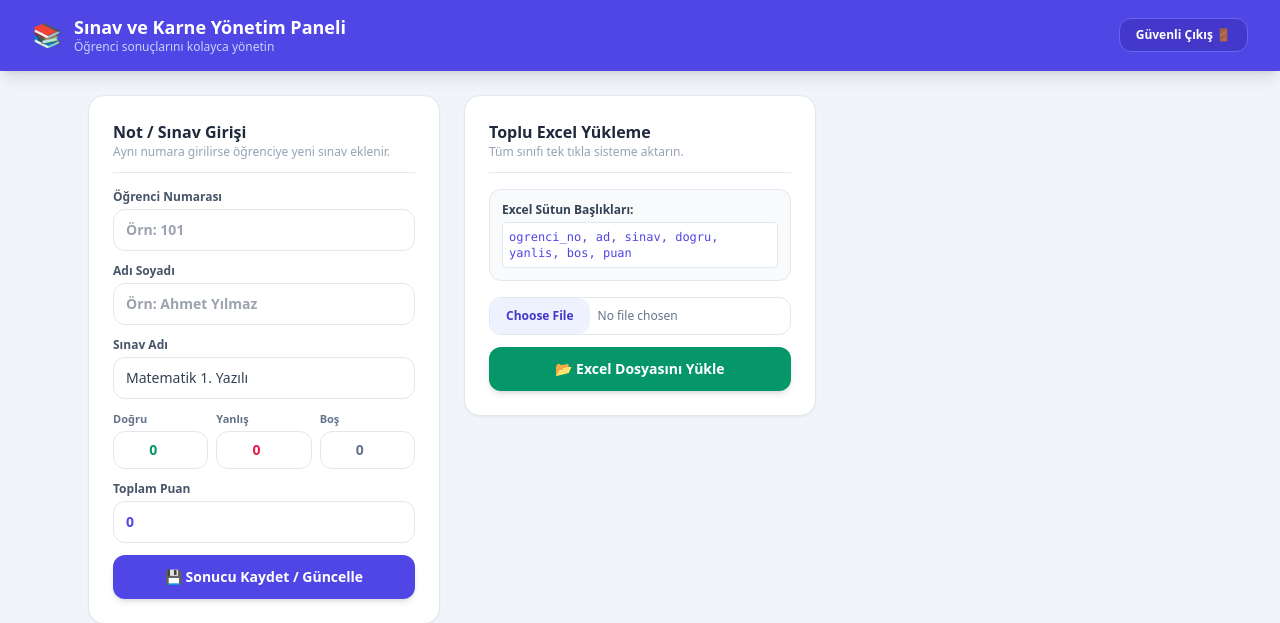
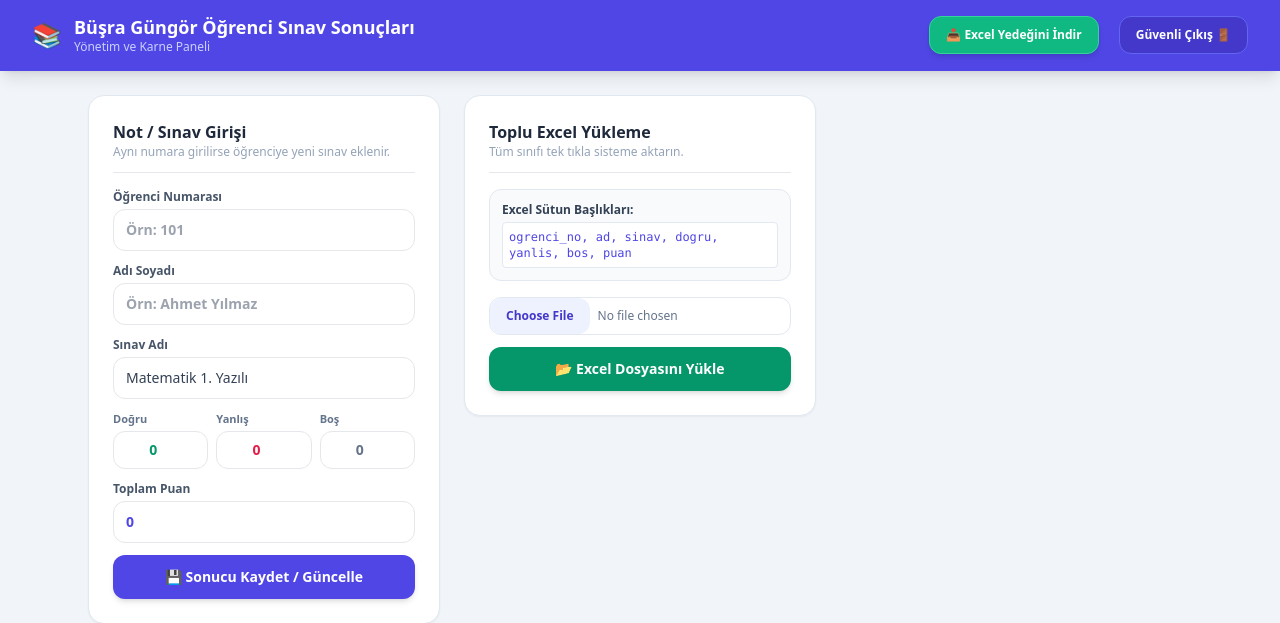
Before and after one commit to busrakaradeniz13/sinav-sistemi, a Flask app: page /admin in a window 1280 px wide. Shown: the top 623 px of the page. Run offline with Flask 3, Linux system fonts and the light colour scheme; the visitor is signed in with stand-in values (Sample User, id 1); some libraries are stand-ins or nearby versions.

Commit message:
Update admin.html

```diff
--- a/templates/admin.html
+++ b/templates/admin.html
@@ -44,17 +44,23 @@
 
     {% else %}
     <!-- YÖNETİM PANELİ -->
-    <nav class="bg-indigo-600 text-white px-8 py-4 flex justify-between items-center shadow-lg">
+    <nav class="bg-indigo-600 text-white px-8 py-4 flex flex-col sm:flex-row justify-between items-center shadow-lg gap-3">
         <div class="flex items-center space-x-3">
             <span class="text-2xl">📚</span>
             <div>
-                <h1 class="text-lg font-bold leading-tight">Sınav ve Karne Yönetim Paneli</h1>
-                <p class="text-xs text-indigo-200">Öğrenci sonuçlarını kolayca yönetin</p>
+                <h1 class="text-lg font-bold leading-tight">Büşra Güngör Öğrenci Sınav Sonuçları</h1>
+                <p class="text-xs text-indigo-200">Yönetim ve Karne Paneli</p>
             </div>
         </div>
-        <a href="/admin/cikis" class="text-xs bg-indigo-700 hover:bg-indigo-800 px-4 py-2 rounded-xl font-semibold transition border border-indigo-500">
-            Güvenli Çıkış 🚪
-        </a>
+        <div class="flex items-center space-x-3 flex-wrap gap-2">
+            <!-- BUTON BURAYA EKLENDİ -->
+            <a href="/admin/excel-indir" class="text-xs bg-emerald-500 hover:bg-emerald-600 text-white px-4 py-2.5 rounded-xl font-semibold transition shadow-md flex items-center gap-1.5 border border-emerald-400">
+                📥 Excel Yedeğini İndir
+            </a>
+            <a href="/admin/cikis" class="text-xs bg-indigo-700 hover:bg-indigo-800 px-4 py-2.5 rounded-xl font-semibold transition border border-indigo-500">
+                Güvenli Çıkış 🚪
+            </a>
+        </div>
     </nav>
 
     <div class="max-w-6xl mx-auto p-6 space-y-6">
```
